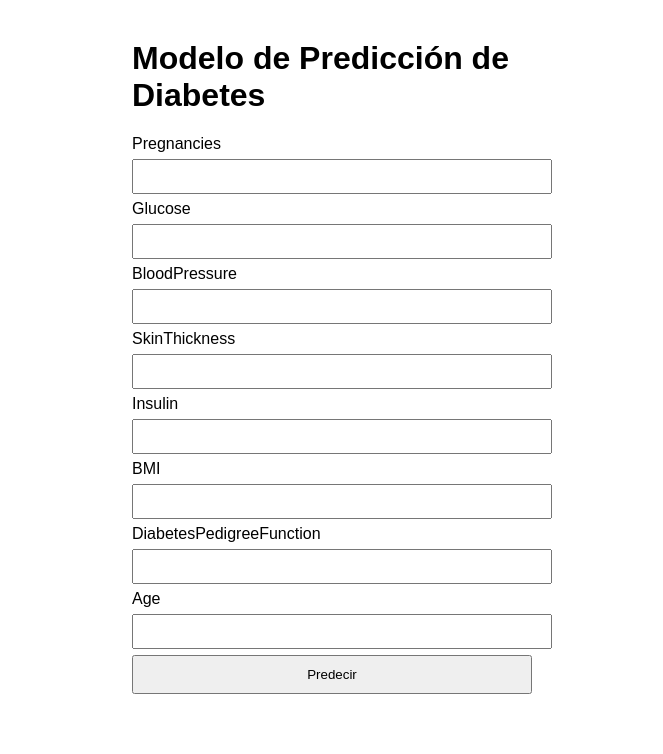
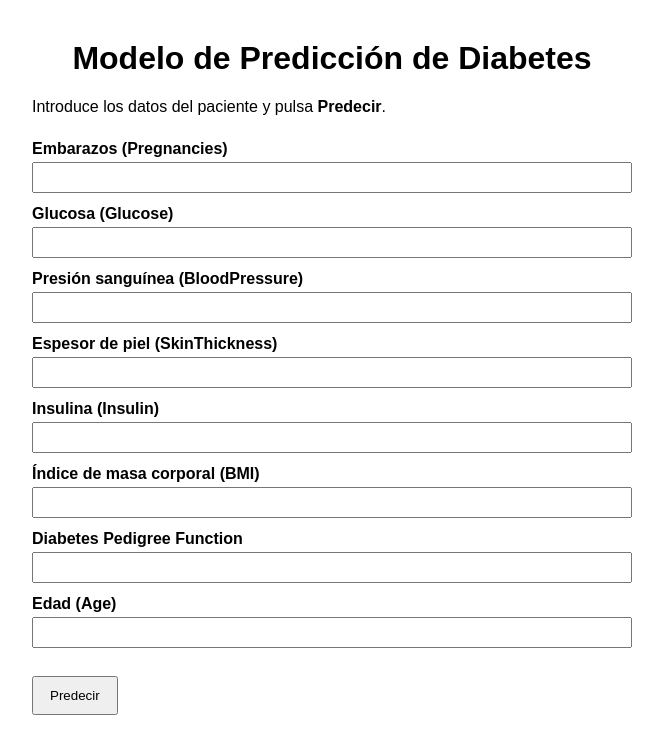
Before and after one commit to anto-rom/antonio.romero.decision_tree_diabetes, a Flask app: page / in a window 1280 px wide. Shown: the top 754 px of the page, without its empty margins (308-971 px from the left). Run offline with Flask 3, Linux system fonts and the light colour scheme; parts of the project's set-up code (start-up, migrations or seed data) failed here and were passed over.

Commit message:
Update index.html

```diff
--- a/src/templates/index.html
+++ b/src/templates/index.html
@@ -1,44 +1,119 @@
-<!DOCTYPE html>
+<!doctype html>
 <html lang="es">
 <head>
-    <meta charset="UTF-8">
+    <meta charset="utf-8">
     <title>Predicción de Diabetes</title>
+    <meta name="viewport" content="width=device-width, initial-scale=1">
+
     <style>
-        body { font-family: Arial; margin: 40px; }
-        .container { max-width: 400px; margin: auto; }
-        input { width: 100%; padding: 8px; margin: 6px 0; }
-        button { padding: 10px; width: 100%; cursor: pointer; }
-        h2 { color: #0077cc; }
+        body {
+            font-family: Arial, Helvetica, sans-serif;
+            max-width: 600px;
+            margin: 40px auto;
+            padding: 0 16px;
+        }
+        h1 {
+            text-align: center;
+        }
+        form {
+            margin-top: 24px;
+        }
+        .field {
+            margin-bottom: 12px;
+        }
+        label {
+            display: block;
+            margin-bottom: 4px;
+            font-weight: bold;
+        }
+        input[type="number"] {
+            width: 100%;
+            padding: 6px 8px;
+            box-sizing: border-box;
+        }
+        button {
+            margin-top: 16px;
+            padding: 10px 16px;
+            cursor: pointer;
+        }
+        .result {
+            margin-top: 24px;
+            padding: 12px;
+            border-radius: 4px;
+            font-weight: bold;
+        }
+        .result.ok {
+            background-color: #e6ffed;
+            border: 1px solid #2e7d32;
+            color: #2e7d32;
+        }
+        .result.error {
+            background-color: #ffebee;
+            border: 1px solid #c62828;
+            color: #c62828;
+        }
     </style>
 </head>
 <body>
-    <div class="container">
-        <h1>Modelo de Predicción de Diabetes</h1>
+    <h1>Modelo de Predicción de Diabetes</h1>
+    <p>
+        Introduce los datos del paciente y pulsa <strong>Predecir</strong>.
+    </p>
 
-<form method="POST">
-    <label>Pregnancies</label>
-    <input type="number" step="1" name="val1" required>
+    <form action="/" method="post">
+        <div class="field">
+            <label for="val1">Embarazos (Pregnancies)</label>
+            <input type="number" step="1" id="val1" name="val1" required>
+        </div>
 
-    <label>Glucose</label>
-    <input type="number" step="0.1" name="val2" required>
+        <div class="field">
+            <label for="val2">Glucosa (Glucose)</label>
+            <input type="number" step="0.1" id="val2" name="val2" required>
+        </div>
 
-    <label>BloodPressure</label>
-    <input type="number" step="0.1" name="val3" required>
+        <div class="field">
+            <label for="val3">Presión sanguínea (BloodPressure)</label>
+            <input type="number" step="0.1" id="val3" name="val3" required>
+        </div>
 
-    <label>SkinThickness</label>
-    <input type="number" step="0.1" name="val4" required>
+        <div class="field">
+            <label for="val4">Espesor de piel (SkinThickness)</label>
+            <input type="number" step="0.1" id="val4" name="val4" required>
+        </div>
 
-    <label>Insulin</label>
-    <input type="number" step="0.1" name="val5" required>
+        <div class="field">
+            <label for="val5">Insulina (Insulin)</label>
+            <input type="number" step="0.1" id="val5" name="val5" required>
+        </div>
 
-    <label>BMI</label>
-    <input type="number" step="0.1" name="val6" required>
+        <div class="field">
+            <label for="val6">Índice de masa corporal (BMI)</label>
+            <input type="number" step="0.1" id="val6" name="val6" required>
+        </div>
 
-    <label>DiabetesPedigreeFunction</label>
-    <input type="number" step="0.001" name="val7" required>
+        <div class="field">
+            <label for="val7">Diabetes Pedigree Function</label>
+            <input type="number" step="0.01" id="val7" name="val7" required>
+        </div>
 
-    <label>Age</label>
-    <input type="number" step="1" name="val8" required>
+        <div class="field">
+            <label for="val8">Edad (Age)</label>
+            <input type="number" step="1" id="val8" name="val8" required>
+        </div>
 
-    <button type="submit">Predecir</button>
-</form>
+        <button type="submit">Predecir</button>
+    </form>
+
+    {% if prediction %}
+        <div class="result ok">
+            Resultado de la predicción: {{ prediction }}
+        </div>
+    {% endif %}
+
+    {% if error %}
+        <div class="result error">
+            Se ha producido un error: {{ error }}
+        </div>
+    {% endif %}
+</body>
+</html>
```
